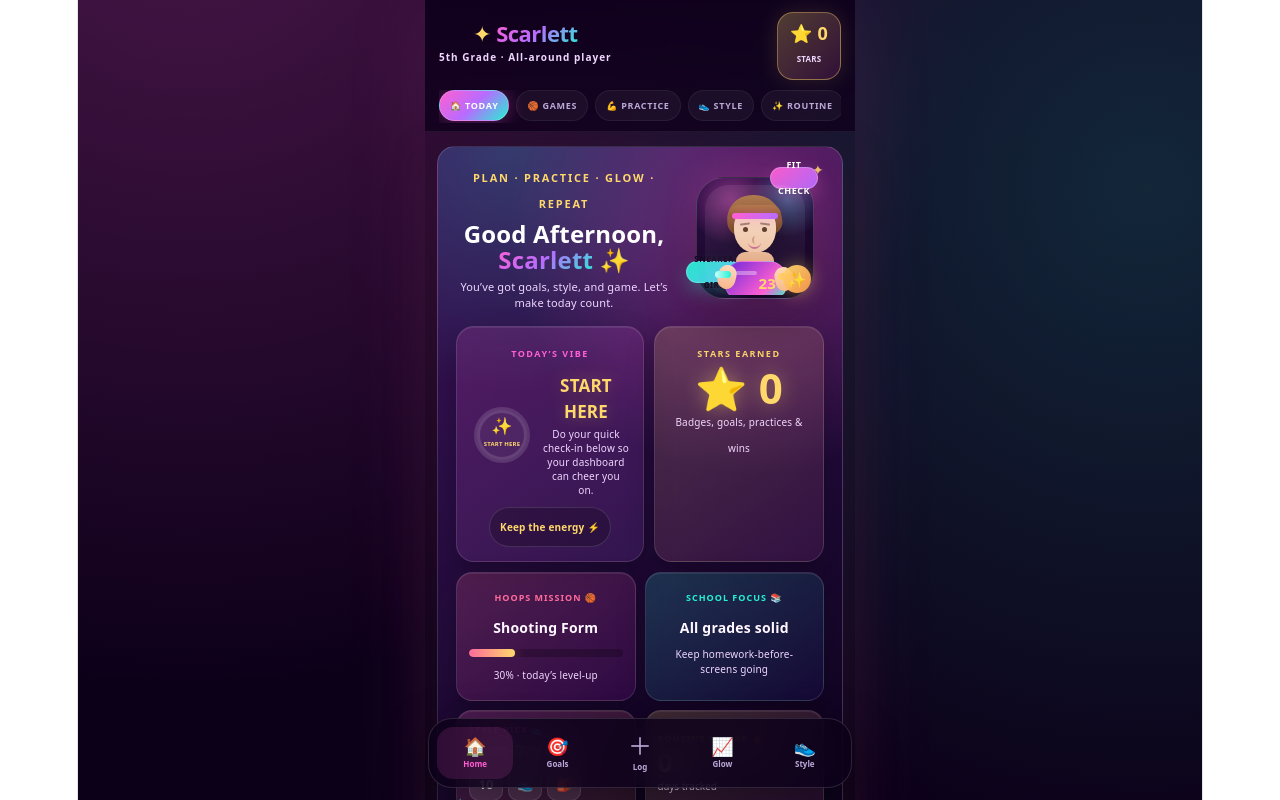
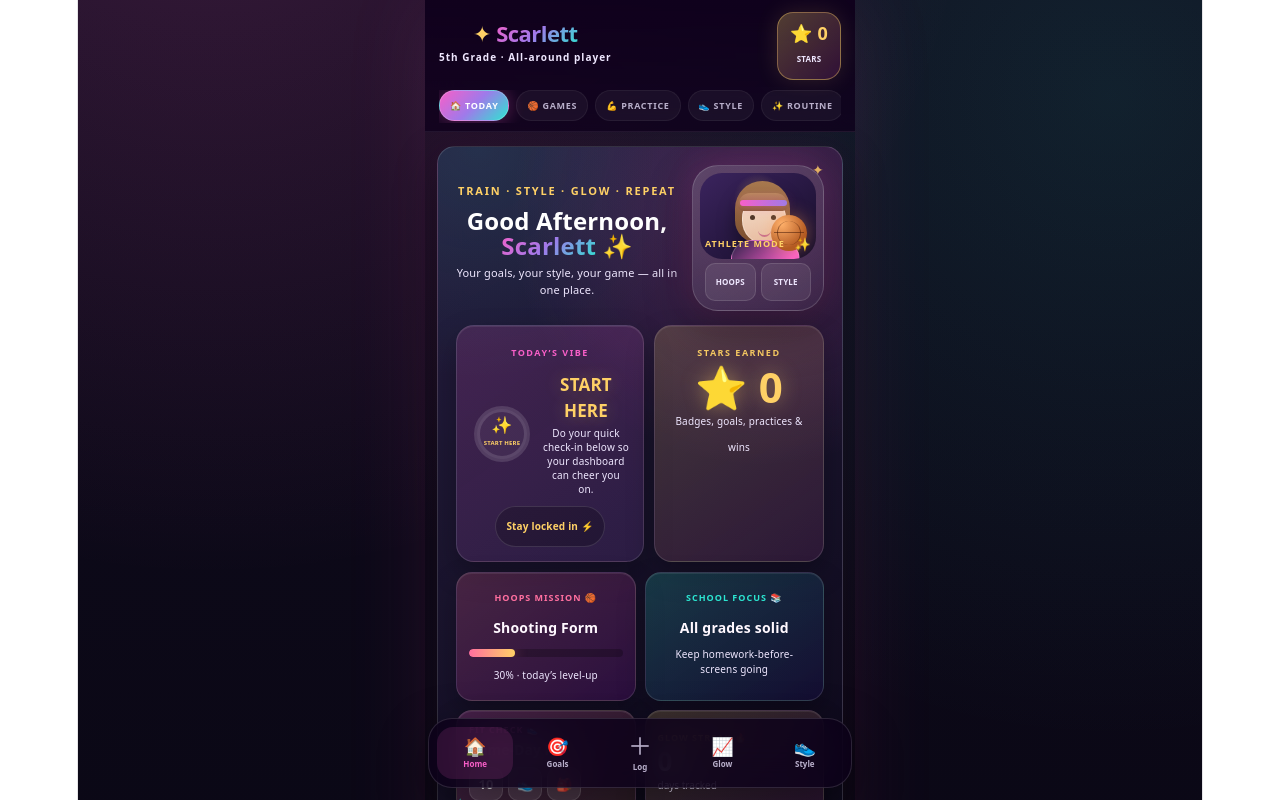
Before and after one commit to cdebacamatt/Scarlett-Tracker, a React (Vite) app: page / in a window 1280 px wide. Shown: the top 800 px of the page. Built offline with nearby package versions, Linux system fonts and the light colour scheme.

Commit message:
Update App.jsx

```diff
--- a/src/App.jsx
+++ b/src/App.jsx
@@ -1,6 +1,6 @@
 import { useState, useEffect, useRef, useCallback } from "react";
 
-const C={bg:"#090015",nav:"#170824",navy:"#13051F",navy2:"#22113A",card:"#22113A",card2:"#32144F",border:"rgba(255,255,255,.12)",coral:"#FF6B9A",teal:"#24F2D2",purple:"#B76CFF",gold:"#FFD86B",green:"#60F098",blue:"#66C7FF",pink:"#FF5FD2",orange:"#FF9A4D",red:"#FF5F73",white:"#FFFFFF",text:"#FFF7FF",muted:"#BDA8D8",light:"#F0D7FF"};
+const C={bg:"#080612",nav:"#111021",navy:"#11101F",navy2:"#19162C",card:"#1D1830",card2:"#251D3F",border:"rgba(255,255,255,.13)",coral:"#FF6F9F",teal:"#2CE6D1",purple:"#9F7AEA",gold:"#FFD166",green:"#72EF9A",blue:"#78BDFB",pink:"#F85FC8",orange:"#FF9E57",red:"#FF647A",white:"#FFFFFF",text:"#FFF8FF",muted:"#B9AFCB",light:"#EFE7FF"};
 const TABS=[{id:"today",e:"🏠",label:"Today"},{id:"games",e:"🏀",label:"Games"},{id:"practice",e:"💪",label:"Practice"},{id:"style",e:"👟",label:"Style"},{id:"routine",e:"✨",label:"Routine"},{id:"sleep",e:"🌙",label:"Sleep"},{id:"skills",e:"📊",label:"Skills"},{id:"school",e:"📚",label:"School"},{id:"coach",e:"🤖",label:"Coach"},{id:"goals",e:"🎯",label:"Goals"},{id:"progress",e:"📈",label:"Glow Up"},{id:"settings",e:"⚙️",label:"Setup"}];
 const DEF_VITALS={energy:0,mood:0};
 const DEF_HABITS=[{id:"h1",time:"Morning",label:"Drink water first thing",group:"MORNING"},{id:"h2",time:"Morning",label:"Make my bed",group:"MORNING"},{id:"h3",time:"After School",label:"Homework before screens",group:"SCHOOL"},{id:"h4",time:"Evening",label:"Basketball practice or drills",group:"BASKETBALL"},{id:"h5",time:"Night",label:"Read for 20 minutes",group:"WIND DOWN"},{id:"h6",time:"Night",label:"In bed by 9:00 PM",group:"WIND DOWN"}];
@@ -136,34 +136,38 @@ function Sparkles(){return<>
   <div style={{position:"absolute",top:36,right:68,color:C.pink,fontSize:10,opacity:.75}}>✧</div>
   <div style={{position:"absolute",bottom:18,left:18,color:C.teal,fontSize:10,opacity:.7}}>✦</div>
 </>;}
-function ScarlettAvatar(){return<div aria-label="Scarlett avatar" style={{position:"relative",width:138,height:142,flexShrink:0}}>
-  <div style={{position:"absolute",inset:10,borderRadius:28,background:"radial-gradient(circle at 30% 20%,rgba(255,95,210,.45),transparent 34%),radial-gradient(circle at 78% 18%,rgba(102,199,255,.35),transparent 28%),linear-gradient(160deg,#2B0E45,#12041F)",border:"1px solid rgba(255,255,255,.16)",boxShadow:"0 20px 50px rgba(0,0,0,.38),0 0 32px rgba(255,95,210,.18)",overflow:"hidden"}}/>
-  <div style={{position:"absolute",top:0,left:84,width:46,height:20,borderRadius:999,background:"linear-gradient(135deg,rgba(255,95,210,.95),rgba(183,108,255,.95))",border:"1px solid rgba(255,255,255,.2)",boxShadow:"0 8px 18px rgba(255,95,210,.28)",display:"flex",alignItems:"center",justifyContent:"center",fontSize:9,fontWeight:950,color:C.white,letterSpacing:".5px"}}>FIT CHECK</div>
-  <div style={{position:"absolute",top:94,left:0,width:54,height:20,borderRadius:999,background:"linear-gradient(135deg,rgba(36,242,210,.95),rgba(102,199,255,.95))",border:"1px solid rgba(255,255,255,.18)",boxShadow:"0 8px 18px rgba(36,242,210,.25)",display:"flex",alignItems:"center",justifyContent:"center",fontSize:8,fontWeight:950,color:"#16071F",letterSpacing:".5px"}}>SNEAKER GIRL</div>
-  <div style={{position:"absolute",top:18,left:19,width:100,height:110,borderRadius:24,background:"linear-gradient(180deg,rgba(255,255,255,.08),rgba(255,255,255,.02))",overflow:"hidden"}}>
-    <div style={{position:"absolute",top:10,left:22,width:55,height:40,borderRadius:"36px 42px 18px 20px",background:"linear-gradient(180deg,#AE7A4E,#7B4B2B)",transform:"rotate(-3deg)",boxShadow:"0 8px 20px rgba(0,0,0,.32)"}}/>
-    <div style={{position:"absolute",top:22,left:29,width:42,height:46,borderRadius:"42% 42% 50% 50%",background:"linear-gradient(180deg,#F6DFC9,#EFC4A7)",boxShadow:"0 4px 10px rgba(0,0,0,.12)"}}/>
-    <div style={{position:"absolute",top:20,left:24,width:52,height:14,borderRadius:"18px 18px 8px 8px",background:"linear-gradient(180deg,#B07A48,#85502B)"}}/>
-    <div style={{position:"absolute",top:42,left:38,width:5,height:5,borderRadius:"50%",background:"#5D402C"}}/>
-    <div style={{position:"absolute",top:42,left:57,width:5,height:5,borderRadius:"50%",background:"#5D402C"}}/>
-    <div style={{position:"absolute",top:38,left:35,width:10,height:2,borderRadius:8,background:"rgba(93,64,44,.55)",transform:"rotate(-8deg)"}}/>
-    <div style={{position:"absolute",top:38,left:55,width:10,height:2,borderRadius:8,background:"rgba(93,64,44,.55)",transform:"rotate(8deg)"}}/>
-    <div style={{position:"absolute",top:51,left:47,width:6,height:8,borderRadius:"50%",borderLeft:"2px solid rgba(186,128,95,.55)"}}/>
-    <div style={{position:"absolute",top:56,left:43,width:13,height:6,borderBottom:"2px solid #CA7292",borderRadius:"0 0 12px 12px"}}/>
-    <div style={{position:"absolute",top:28,left:27,width:46,height:6,borderRadius:99,background:`linear-gradient(90deg,${C.pink},${C.purple})`,boxShadow:`0 0 12px ${C.pink}77`}}/>
-    <div style={{position:"absolute",top:67,left:31,width:38,height:18,borderRadius:99,background:"linear-gradient(180deg,#E8B896,#E1A781)"}}/>
-    <div style={{position:"absolute",top:76,left:20,width:60,height:36,borderRadius:"18px 18px 14px 14px",background:"linear-gradient(135deg,#6D28D9,#FF5FD2 70%,#24F2D2)",border:"1px solid rgba(255,255,255,.16)"}}>
-      <div style={{position:"absolute",left:9,top:9,width:22,height:4,borderRadius:99,background:"rgba(255,255,255,.34)"}}/>
-      <div style={{position:"absolute",right:10,top:8,fontSize:15,color:C.gold,fontWeight:950}}>23</div>
+function ScarlettAvatar(){return<div aria-label="Scarlett profile card" style={{position:"relative",width:132,height:146,flexShrink:0}}>
+  <div style={{position:"absolute",inset:0,borderRadius:26,background:"linear-gradient(145deg,rgba(255,255,255,.16),rgba(255,255,255,.035))",border:"1px solid rgba(255,255,255,.16)",boxShadow:"0 18px 46px rgba(0,0,0,.34),0 0 28px rgba(248,95,200,.18)",overflow:"hidden"}}/>
+  <div style={{position:"absolute",left:8,right:8,top:8,height:86,borderRadius:22,background:"radial-gradient(circle at 50% 28%,rgba(255,209,102,.30),transparent 28%),linear-gradient(145deg,#3B245E,#160D29)",overflow:"hidden"}}>
+    <div style={{position:"absolute",left:35,top:8,width:55,height:62,borderRadius:"34px 34px 28px 28px",background:"linear-gradient(180deg,#A8794E,#7A4C2E)",boxShadow:"0 12px 18px rgba(0,0,0,.35)"}}/>
+    <div style={{position:"absolute",left:42,top:24,width:42,height:45,borderRadius:"44% 44% 50% 50%",background:"linear-gradient(180deg,#F4DDC9,#E8BEA3)",border:"1px solid rgba(255,255,255,.35)"}}/>
+    <div style={{position:"absolute",left:38,top:20,width:50,height:18,borderRadius:"20px 20px 9px 9px",background:"linear-gradient(180deg,#B8895B,#875936)"}}/>
+    <div style={{position:"absolute",left:40,top:27,width:47,height:6,borderRadius:99,background:`linear-gradient(90deg,${C.pink},${C.purple})`,boxShadow:`0 0 12px ${C.pink}77`}}/>
+    <div style={{position:"absolute",left:50,top:42,width:5,height:5,borderRadius:"50%",background:"#513829"}}/>
+    <div style={{position:"absolute",left:71,top:42,width:5,height:5,borderRadius:"50%",background:"#513829"}}/>
+    <div style={{position:"absolute",left:58,top:56,width:13,height:6,borderBottom:"2px solid #C9708E",borderRadius:"0 0 12px 12px"}}/>
+    <div style={{position:"absolute",left:31,top:67,width:67,height:36,borderRadius:"20px 20px 12px 12px",background:"linear-gradient(135deg,#2E2149,#F85FC8 75%)",border:"1px solid rgba(255,255,255,.18)"}}>
+      <div style={{position:"absolute",left:12,top:10,fontSize:12,fontWeight:950,color:C.white}}>SC</div>
+      <div style={{position:"absolute",right:10,top:9,fontSize:13,fontWeight:950,color:C.gold}}>23</div>
     </div>
-    <div style={{position:"absolute",top:80,left:13,width:18,height:24,borderRadius:12,background:"linear-gradient(180deg,#FFD9BF,#F6B68D)",transform:"rotate(14deg)"}}/>
-    <div style={{position:"absolute",top:82,left:70,width:18,height:24,borderRadius:12,background:"linear-gradient(180deg,#FFD9BF,#F6B68D)",transform:"rotate(-12deg)"}}/>
-    <div style={{position:"absolute",top:86,left:10,width:16,height:7,borderRadius:8,background:"linear-gradient(90deg,#C9FFFA,#24F2D2)"}}/>
-    <div style={{position:"absolute",top:88,left:73,width:16,height:7,borderRadius:8,background:"linear-gradient(90deg,#FFD86B,#FF9A4D)"}}/>
+    <div style={{position:"absolute",right:9,bottom:8,width:36,height:36,borderRadius:"50%",background:"radial-gradient(circle at 30% 25%,#FFB06A,#B45A22 68%)",boxShadow:"0 0 18px rgba(255,158,87,.45)"}}>
+      <div style={{position:"absolute",inset:6,borderLeft:"1.5px solid rgba(74,28,8,.55)",borderRight:"1.5px solid rgba(74,28,8,.55)",borderRadius:"50%"}}/>
+      <div style={{position:"absolute",left:3,right:3,top:17,borderTop:"1.5px solid rgba(74,28,8,.55)"}}/>
+    </div>
   </div>
-  <div style={{position:"absolute",right:13,bottom:16,width:28,height:28,borderRadius:"50%",background:"linear-gradient(135deg,rgba(255,216,107,.95),rgba(255,154,77,.95))",boxShadow:"0 0 18px rgba(255,216,107,.45)",display:"flex",alignItems:"center",justifyContent:"center",fontSize:15}}>✨</div>
+  <div style={{position:"absolute",left:13,right:13,bottom:10}}>
+    <div style={{display:"flex",alignItems:"center",justifyContent:"space-between",gap:6,marginBottom:6}}>
+      <div style={{fontSize:9,fontWeight:950,letterSpacing:"1px",color:C.gold}}>ATHLETE MODE</div>
+      <div style={{fontSize:13}}>✨</div>
+    </div>
+    <div style={{display:"grid",gridTemplateColumns:"1fr 1fr",gap:5}}>
+      <div style={{background:"rgba(255,255,255,.08)",border:"1px solid rgba(255,255,255,.12)",borderRadius:10,padding:"5px 4px",fontSize:8,fontWeight:900,color:C.light,textAlign:"center"}}>HOOPS</div>
+      <div style={{background:"rgba(255,255,255,.08)",border:"1px solid rgba(255,255,255,.12)",borderRadius:10,padding:"5px 4px",fontSize:8,fontWeight:900,color:C.light,textAlign:"center"}}>STYLE</div>
+    </div>
+  </div>
 </div>;}
-function GlamHero({children,style={}}){return<div style={{...cs,padding:18,background:"radial-gradient(circle at 78% 12%,rgba(255,95,210,.32),transparent 36%),radial-gradient(circle at 18% 0%,rgba(36,242,210,.18),transparent 32%),linear-gradient(145deg,rgba(61,20,94,.96),rgba(13,3,30,.98))",border:"1px solid rgba(255,255,255,.16)",boxShadow:"0 18px 50px rgba(255,95,210,.12),0 18px 50px rgba(0,0,0,.45)",...style}}><Sparkles/>{children}</div>;}
+
+function GlamHero({children,style={}}){return<div style={{...cs,padding:18,background:"radial-gradient(circle at 80% 10%,rgba(248,95,200,.20),transparent 36%),radial-gradient(circle at 10% 0%,rgba(44,230,209,.10),transparent 30%),linear-gradient(145deg,rgba(38,30,64,.96),rgba(14,10,28,.98))",border:"1px solid rgba(255,255,255,.15)",boxShadow:"0 16px 42px rgba(0,0,0,.42),0 0 36px rgba(248,95,200,.08)",...style}}><Sparkles/>{children}</div>;}
 function GlamButton({e,l,c,onClick}){return<button onClick={onClick} style={{background:`linear-gradient(135deg,${c}EE,${C.purple}DD)`,border:"1px solid rgba(255,255,255,.22)",borderRadius:18,padding:"13px 6px",cursor:"pointer",display:"flex",flexDirection:"column",alignItems:"center",gap:6,fontFamily:"system-ui",boxShadow:`0 12px 28px ${c}30`,color:C.white,position:"relative",overflow:"hidden"}}><span style={{position:"absolute",inset:"0 0 auto 0",height:"45%",background:"linear-gradient(180deg,rgba(255,255,255,.22),transparent)"}}/><div style={{fontSize:23,position:"relative"}}>{e}</div><div style={{fontSize:9,fontWeight:950,textAlign:"center",position:"relative"}}>{l}</div></button>;}
 function MiniChart({color=C.pink}){return<div style={{height:22,display:"flex",alignItems:"end",gap:3}}>{[35,48,44,62,76].map((h,i)=><div key={i} style={{width:7,height:h/2,background:i===4?color:`${color}66`,borderRadius:4,boxShadow:i===4?`0 0 12px ${color}77`:"none"}}/> )}</div>;}
 
@@ -293,9 +297,9 @@ export default function ScarlettTracker(){
       <GlamHero>
         <div style={{display:"flex",alignItems:"center",gap:14,marginBottom:14}}>
           <div style={{flex:1,minWidth:0}}>
-            <div style={{fontSize:11,color:C.gold,fontWeight:950,letterSpacing:"1.8px",textTransform:"uppercase",marginBottom:4}}>Plan · Practice · Glow · Repeat</div>
+            <div style={{fontSize:11,color:C.gold,fontWeight:950,letterSpacing:"1.8px",textTransform:"uppercase",marginBottom:4}}>Train · Style · Glow · Repeat</div>
             <div style={{fontWeight:950,fontSize:24,lineHeight:1.05,color:C.white}}>Good {new Date().getHours()<12?"Morning":"Afternoon"}, <span style={{background:glamGrad,WebkitBackgroundClip:"text",color:"transparent"}}>{profile.name}</span> ✨</div>
-            <div style={{fontSize:11,color:C.light,lineHeight:1.5,marginTop:7}}>You’ve got goals, style, and game. Let’s make today count.</div>
+            <div style={{fontSize:11,color:C.light,lineHeight:1.5,marginTop:7}}>Your goals, your style, your game — all in one place.</div>
           </div>
           <ScarlettAvatar/>
         </div>
@@ -315,7 +319,7 @@ export default function ScarlettTracker(){
                 <div style={{fontSize:10,color:C.light,lineHeight:1.4,marginTop:2}}>{mod.note}</div>
               </div>
             </div>
-            <div style={{marginTop:10,display:"inline-flex",alignItems:"center",gap:6,background:"rgba(0,0,0,.22)",border:"1px solid rgba(255,255,255,.12)",borderRadius:999,padding:"6px 10px",fontSize:10,fontWeight:900,color:C.gold}}>Keep the energy ⚡</div>
+            <div style={{marginTop:10,display:"inline-flex",alignItems:"center",gap:6,background:"rgba(0,0,0,.22)",border:"1px solid rgba(255,255,255,.12)",borderRadius:999,padding:"6px 10px",fontSize:10,fontWeight:900,color:C.gold}}>Stay locked in ⚡</div>
           </div>
           <div style={{...glass,borderRadius:18,padding:14,background:"linear-gradient(145deg,rgba(255,216,107,.18),rgba(255,95,210,.10))"}}>
             <div style={{fontSize:9,color:C.gold,fontWeight:950,letterSpacing:"1.5px",textTransform:"uppercase"}}>STARS EARNED</div>
@@ -337,12 +341,12 @@ export default function ScarlettTracker(){
             <div style={{fontSize:10,color:C.light,lineHeight:1.5,marginTop:6}}>{worstSubj?"15 min review tonight":"Keep homework-before-screens going"}</div>
           </div>
           <button onClick={()=>setTab("style")} style={{...glass,textAlign:"left",borderRadius:16,padding:12,cursor:"pointer",background:"linear-gradient(145deg,rgba(255,95,210,.22),rgba(255,154,77,.12))",fontFamily:"system-ui"}}>
-            <div style={{fontSize:9,color:C.pink,fontWeight:950,letterSpacing:"1px",textTransform:"uppercase"}}>STYLE PICK 👟</div>
+            <div style={{fontSize:9,color:C.pink,fontWeight:950,letterSpacing:"1px",textTransform:"uppercase"}}>FIT CHECK 👟</div>
             <div style={{fontSize:14,fontWeight:950,color:C.text,marginTop:4}}>Game-Day Fit</div>
             <div style={{display:"flex",gap:5,marginTop:8}}>{["10","👟","🎒"].map((x,i)=><div key={i} style={{width:32,height:32,borderRadius:10,display:"flex",alignItems:"center",justifyContent:"center",background:"rgba(255,255,255,.12)",border:"1px solid rgba(255,255,255,.14)",fontSize:13,fontWeight:950,color:C.white}}>{x}</div>)}</div>
           </button>
           <button onClick={()=>setTab("routine")} style={{...glass,textAlign:"left",borderRadius:16,padding:12,cursor:"pointer",background:"linear-gradient(145deg,rgba(255,216,107,.18),rgba(255,95,210,.12))",fontFamily:"system-ui"}}>
-            <div style={{fontSize:9,color:C.gold,fontWeight:950,letterSpacing:"1px",textTransform:"uppercase"}}>ROUTINE STREAK 🔥</div>
+            <div style={{fontSize:9,color:C.gold,fontWeight:950,letterSpacing:"1px",textTransform:"uppercase"}}>GLOW STREAK 🔥</div>
             <div style={{fontSize:26,fontWeight:950,color:C.white,lineHeight:1,marginTop:4}}>{Object.keys(routineHist).length}</div>
             <div style={{fontSize:10,color:C.light,marginTop:4}}>days tracked</div>
           </button>
@@ -1056,7 +1060,7 @@ export default function ScarlettTracker(){
 
   const CONTENT={today:<Today/>,games:<Games/>,practice:<Practice/>,style:<Style/>,routine:<Routine/>,sleep:<Sleep/>,skills:<Skills/>,school:<School/>,coach:<Coach/>,goals:<Goals2/>,progress:<Progress/>,settings:<Settings/>};
   if(!loaded)return<div style={{background:"radial-gradient(circle at 20% 0%,#5E1D8A,transparent 35%),radial-gradient(circle at 80% 20%,#FF5FD255,transparent 35%),#090015",minHeight:"100vh",display:"flex",alignItems:"center",justifyContent:"center",color:C.text,fontFamily:"system-ui",flexDirection:"column",gap:12}}><div style={{fontSize:46,filter:`drop-shadow(0 0 18px ${C.gold})`}}>⭐</div><div style={{fontWeight:900}}>Loading {profile.name||"Scarlett"}'s tracker...</div></div>;
-  return<div style={{background:"radial-gradient(circle at 10% -5%,rgba(255,95,210,.23),transparent 30%),radial-gradient(circle at 95% 8%,rgba(36,242,210,.16),transparent 28%),linear-gradient(180deg,#10001D,#090015 55%,#05000C)",minHeight:"100vh",fontFamily:"system-ui,-apple-system,sans-serif",color:C.text}}>
+  return<div style={{background:"radial-gradient(circle at 12% -8%,rgba(248,95,200,.18),transparent 28%),radial-gradient(circle at 92% 4%,rgba(44,230,209,.10),transparent 26%),linear-gradient(180deg,#0F0B1C,#080612 58%,#05040B)",minHeight:"100vh",fontFamily:"system-ui,-apple-system,sans-serif",color:C.text}}>
     <div style={{maxWidth:430,margin:"0 auto",minHeight:"100vh",position:"relative",boxShadow:"0 0 80px rgba(255,95,210,.10)"}}>
       <div style={{position:"sticky",top:0,zIndex:50,padding:"12px 14px 8px",background:"linear-gradient(180deg,rgba(15,0,28,.95),rgba(15,0,28,.78))",backdropFilter:"blur(18px)",borderBottom:"1px solid rgba(255,255,255,.08)"}}>
         <div style={{display:"flex",alignItems:"center",justifyContent:"space-between",gap:12,marginBottom:10}}>
```
